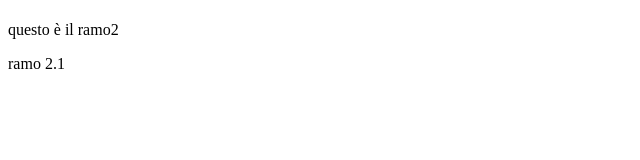
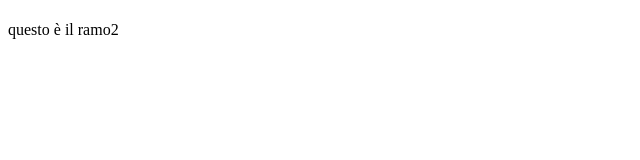
Before and after one commit to giupion/Prova-git, a plain HTML site: page index.html in a window 1280 px wide. Shown: the full height of the page, 0-640 px from the left. Drawn offline with Linux system fonts and the light colour scheme.

Commit message:
push ramo

```diff
--- a/index.html
+++ b/index.html
@@ -12,7 +12,7 @@
 
     <p></p>
     <p>questo è il ramo2</p>
-    <p>ramo 2.1</p>
+
 
 </body>
 </html>
```
